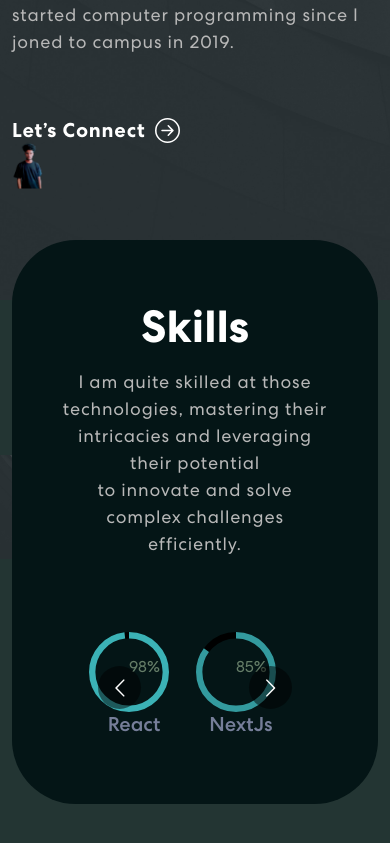
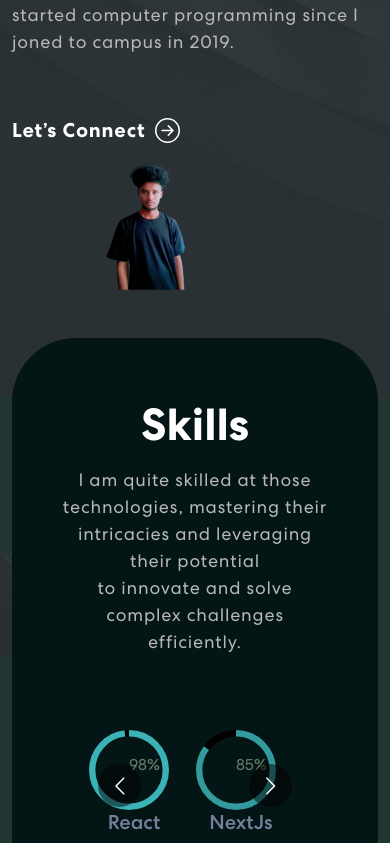
Before and after one commit to Melak-12/my-portfolio, a React (Create React App) app: page / in a window 390 px wide. Shown: the part 761-1604 px from the top of the page. Built offline with nearby package versions, Linux system fonts and the light colour scheme.

Commit message:
css media

```diff
--- a/src/App.css
+++ b/src/App.css
@@ -283,6 +283,13 @@ nav.navbar .navbar-toggler[aria-expanded="true"] .navbar-toggler-icon {
 }
 .banner img {
   animation: updown 3s linear infinite;
+}
+@media (max-width: 768px) {
+  .banner img {
+    width: 500%; /* Reduce the image width by half */
+    height: auto;
+    padding-left: 220%; /* Maintain aspect ratio */
+  }
 }
 @keyframes updown {
     0% {
--- a/src/components/Skills.js
+++ b/src/components/Skills.js
@@ -110,7 +110,7 @@ export const Skills = () => {
           </div>
         </div>
       </div>
-      <img className="background-image-left" src={colorSharp} alt="Image" />
+      <img className="background-image-left" src={colorSharp} alt="image" />
     </section>
   )
 }
```
